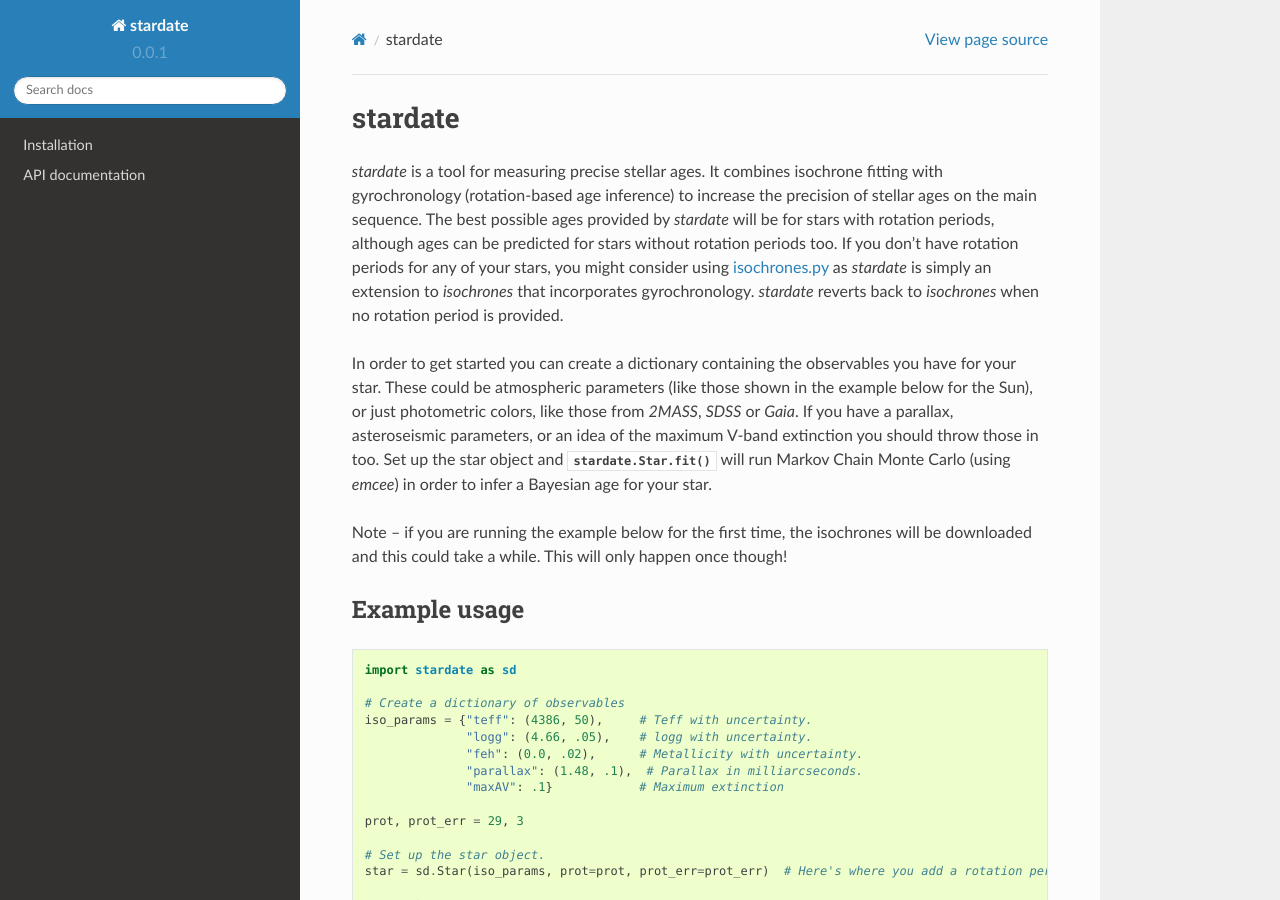
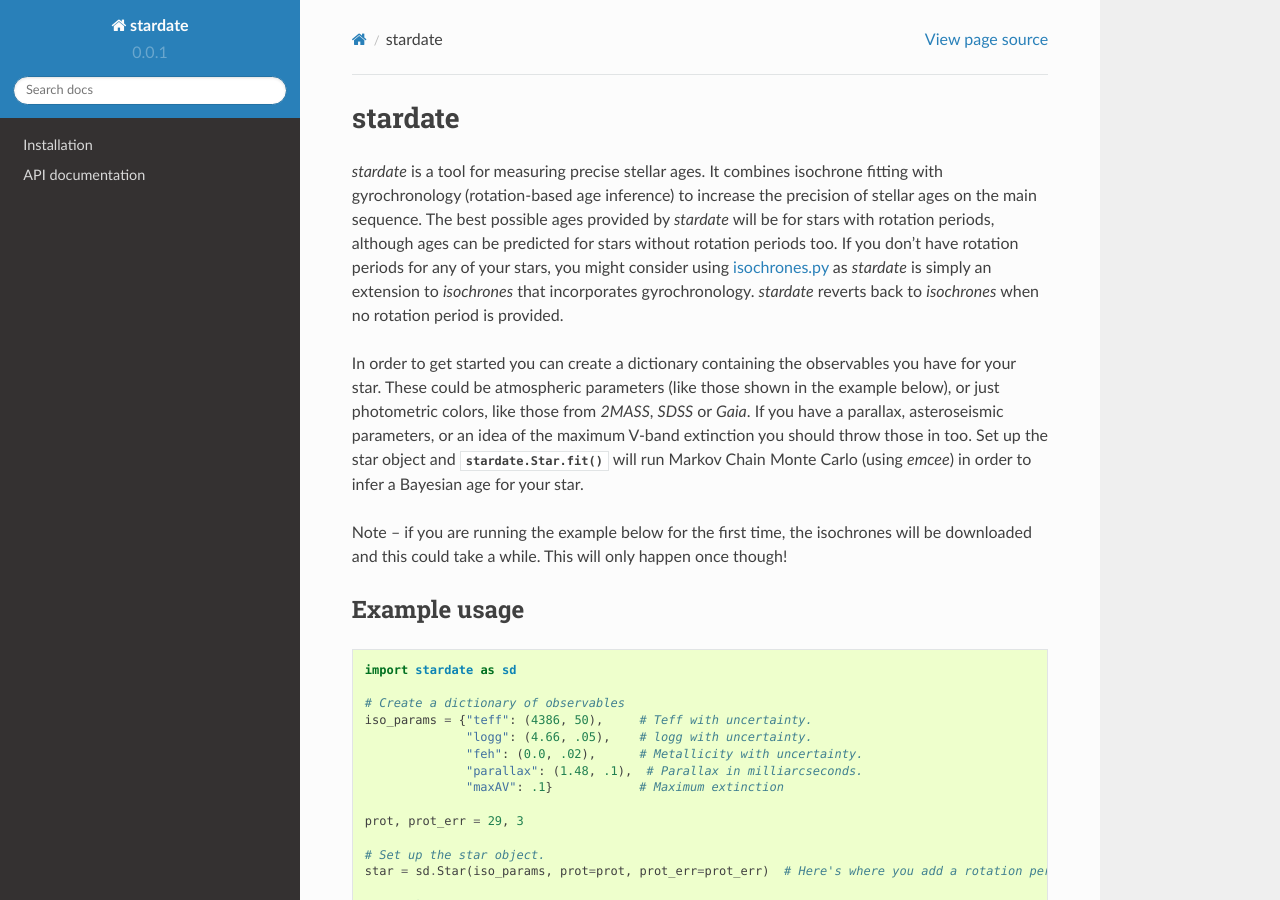
Before and after one commit to RuthAngus/stardate, a Sphinx documentation site: the page built from docs/source/index.rst, in a window 1280 px wide and 900 px high. Built offline with Sphinx 7.4.7 and the Read the Docs theme 2.0.0, drawn with Linux system fonts in a browser that asks for light colours; pages that are not in the unit, such as notebooks, are missing from menus.

Commit message:
removing sun

```diff
--- a/docs/source/index.rst
+++ b/docs/source/index.rst
@@ -20,9 +20,8 @@
 
 In order to get started you can create a dictionary containing the observables
 you have for your star.
-These could be atmospheric parameters (like those shown in the example below
-for the Sun), or just photometric colors, like those from *2MASS*, *SDSS* or
-*Gaia*.
+These could be atmospheric parameters (like those shown in the example below),
+or just photometric colors, like those from *2MASS*, *SDSS* or *Gaia*.
 If you have a parallax, asteroseismic parameters, or an idea of the
 maximum V-band extinction you should throw those in too.
 Set up the star object and :func:`stardate.Star.fit` will run Markov Chain
```
